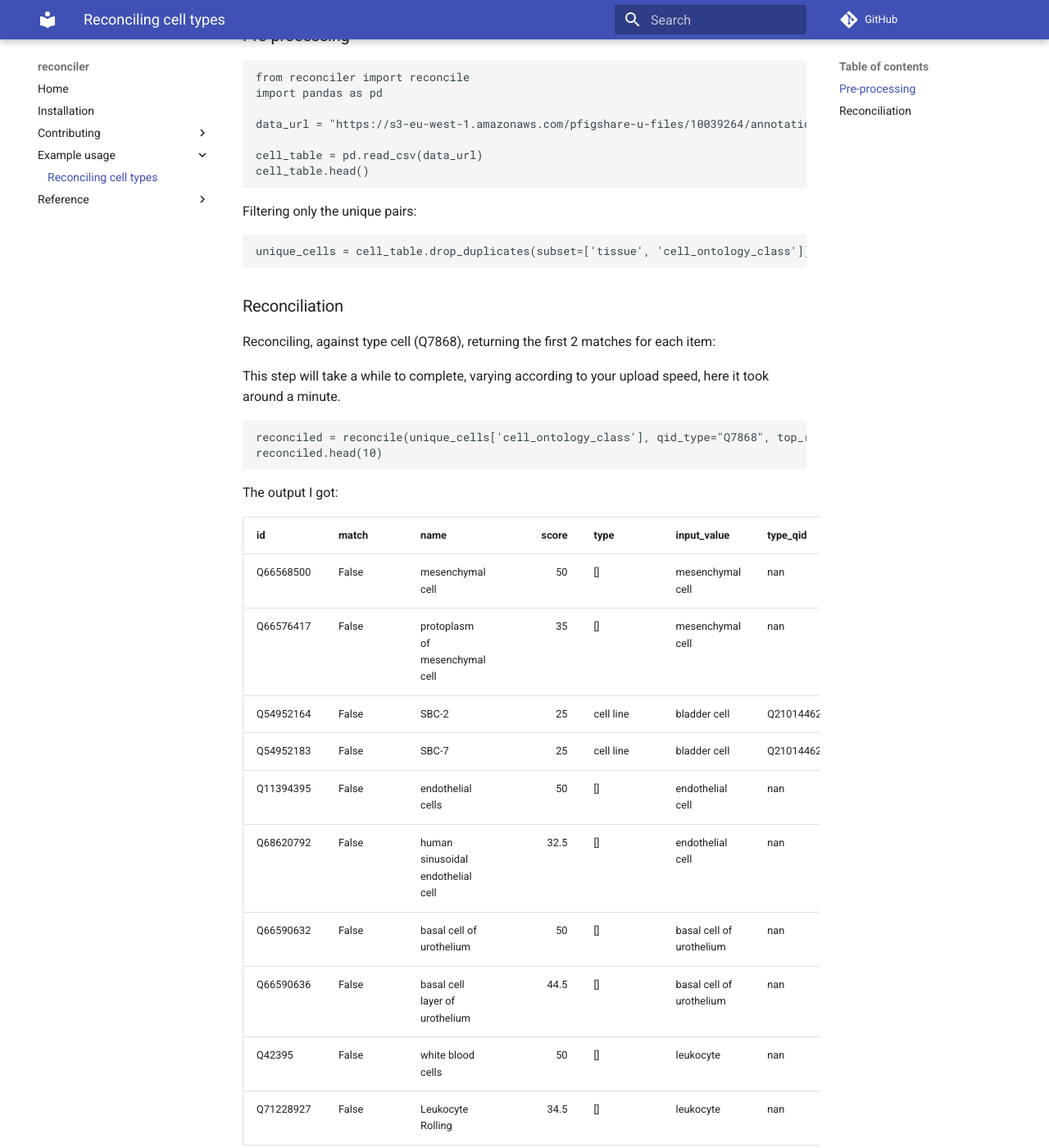
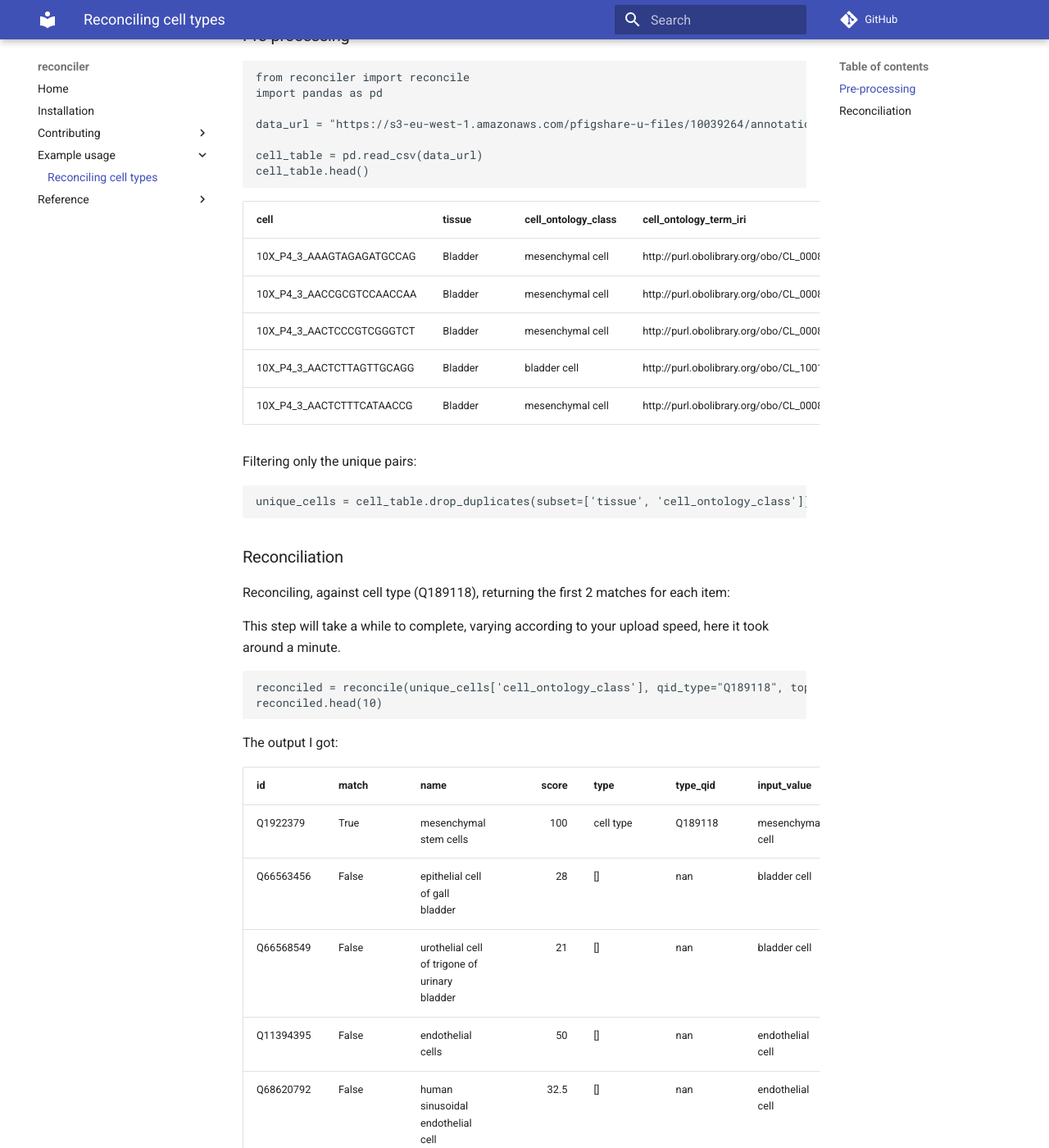
Before and after one commit to jvfe/reconciler, an MkDocs documentation site: the page built from docs/examples/reconcile_cell_types.md, in a window 1280 px wide and 1400 px high, scrolled down 276 px. Shown: the whole window at 82% size. Built offline with MkDocs 1.6.1 and Material for MkDocs 9.7.7, drawn with Linux system fonts in a browser that asks for light colours; comment, search, counter and statistics services are not loaded; some of the changed text lies outside the part shown.

Commit message:
docs: Update example usage and index page
Fix incorrect statements, add badge.

````diff
--- a/docs/examples/reconcile_cell_types.md
+++ b/docs/examples/reconcile_cell_types.md
@@ -18,6 +18,14 @@ cell_table = pd.read_csv(data_url)
 cell_table.head()
 ```
 
+| cell                      | tissue   | cell_ontology_class   | cell_ontology_term_iri                    | cell_ontology_id   |
+|:--------------------------|:---------|:----------------------|:------------------------------------------|:-------------------|
+| 10X_P4_3_AAAGTAGAGATGCCAG | Bladder  | mesenchymal cell      | http://purl.obolibrary.org/obo/CL_0008019 | CL:0008019         |
+| 10X_P4_3_AACCGCGTCCAACCAA | Bladder  | mesenchymal cell      | http://purl.obolibrary.org/obo/CL_0008019 | CL:0008019         |
+| 10X_P4_3_AACTCCCGTCGGGTCT | Bladder  | mesenchymal cell      | http://purl.obolibrary.org/obo/CL_0008019 | CL:0008019         |
+| 10X_P4_3_AACTCTTAGTTGCAGG | Bladder  | bladder cell          | http://purl.obolibrary.org/obo/CL_1001319 | CL:1001319         |
+| 10X_P4_3_AACTCTTTCATAACCG | Bladder  | mesenchymal cell      | http://purl.obolibrary.org/obo/CL_0008019 | CL:0008019         |
+
 Filtering only the unique pairs:
 
 ```python
@@ -26,33 +34,33 @@ unique_cells = cell_table.drop_duplicates(subset=['tissue', 'cell_ontology_class
 
 ### Reconciliation
 
-Reconciling, against type cell (Q7868), returning the first 2 matches for each item:
+Reconciling, against cell type (Q189118), returning the first 2 matches for each item:
 
 This step will take a while to complete, varying according to your upload speed,
 here it took around a minute.
 
 ```python
-reconciled = reconcile(unique_cells['cell_ontology_class'], qid_type="Q7868", top_res=2)
+reconciled = reconcile(unique_cells['cell_ontology_class'], qid_type="Q189118", top_res=2)
 reconciled.head(10)
 ```
 
 The output I got:
 
-| id        | match   | name                              |   score | type      | input_value              | type_qid   |
-|:----------|:--------|:----------------------------------|--------:|:----------|:-------------------------|:-----------|
-| Q66568500 | False   | mesenchymal cell                  |    50   | []        | mesenchymal cell         | nan        |
-| Q66576417 | False   | protoplasm of mesenchymal cell    |    35   | []        | mesenchymal cell         | nan        |
-| Q54952164 | False   | SBC-2                             |    25   | cell line | bladder cell             | Q21014462  |
-| Q54952183 | False   | SBC-7                             |    25   | cell line | bladder cell             | Q21014462  |
-| Q11394395 | False   | endothelial cells                 |    50   | []        | endothelial cell         | nan        |
-| Q68620792 | False   | human sinusoidal endothelial cell |    32.5 | []        | endothelial cell         | nan        |
-| Q66590632 | False   | basal cell of urothelium          |    50   | []        | basal cell of urothelium | nan        |
-| Q66590636 | False   | basal cell layer of urothelium    |    44.5 | []        | basal cell of urothelium | nan        |
-| Q42395    | False   | white blood cells                 |    50   | []        | leukocyte                | nan        |
-| Q71228927 | False   | Leukocyte Rolling                 |    34.5 | []        | leukocyte                | nan        |
+| id        | match   | name                                          |   score | type      | type_qid   | input_value              |
+|:----------|:--------|:----------------------------------------------|--------:|:----------|:-----------|:-------------------------|
+| Q1922379  | True    | mesenchymal stem cells                        |   100   | cell type | Q189118    | mesenchymal cell         |
+| Q66563456 | False   | epithelial cell of gall bladder               |    28   | []        | nan        | bladder cell             |
+| Q66568549 | False   | urothelial cell of trigone of urinary bladder |    21   | []        | nan        | bladder cell             |
+| Q11394395 | False   | endothelial cells                             |    50   | []        | nan        | endothelial cell         |
+| Q68620792 | False   | human sinusoidal endothelial cell             |    32.5 | []        | nan        | endothelial cell         |
+| Q66590632 | False   | basal cell of urothelium                      |    50   | []        | nan        | basal cell of urothelium |
+| Q66590636 | False   | basal cell layer of urothelium                |    44.5 | []        | nan        | basal cell of urothelium |
+| Q223143   | False   | granulocyte                                   |    67   | cell type | Q189118    | leukocyte                |
+| Q1775422  | False   | agranulocyte                                  |    60   | cell type | Q189118    | leukocyte                |
+| Q463418   | True    | fibroblast                                    |   100   | cell type | Q189118    | fibroblast               |
 
 Now if you look at the object, you will see the matches retrieved for each item.
 
-Interestingly, as of 30 aug. 2020, there's not a lot of cell type data present in Wikidata,
+Interestingly, as of 30 Aug. 2020, there's not a lot of cell type data present in Wikidata,
 **a lot of the matches didn't even return a "type" value!** That means they don't even have an
 'instance of' property. This could be very interesting to look into, and add this information.
````
Also changed, not shown: docs/index.md (+1 -0 lines).
